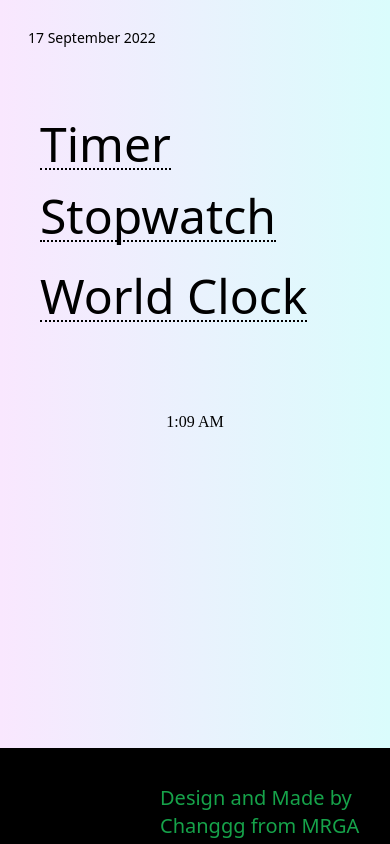
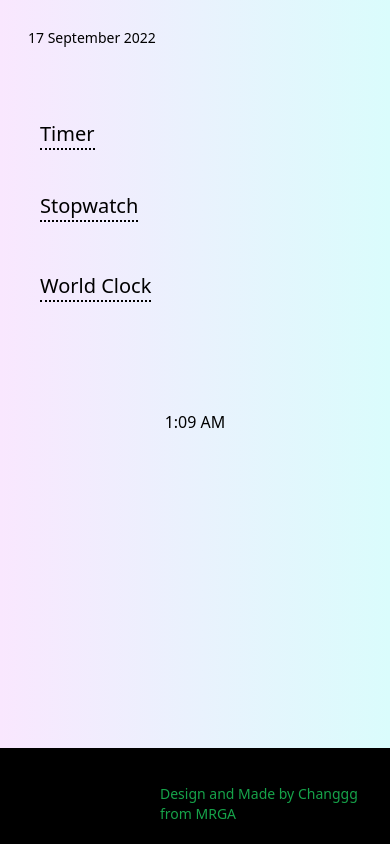
Before and after one commit to TanChang-2007/presentationday, a React (Vite) app: page / in a window 390 px wide. Built offline with nearby package versions, Linux system fonts and the light colour scheme; some icons are missing; a web font is replaced by a local one.

Commit message:
done responsive

```diff
--- a/src/App.jsx
+++ b/src/App.jsx
@@ -1,7 +1,6 @@
-import { useState } from 'react'
-import moment, { now } from 'moment';
+import moment from 'moment';
 import {
-  BrowserRouter, Routes, Route, Link,
+  BrowserRouter, Routes, Route,
 } from 'react-router-dom';
 import { Icon } from '@iconify/react';
 import 'animate.css';
@@ -12,17 +11,17 @@ function Home() {
     <div className="flex bg-gradient-to-r from-[#F9E7FE] to-[#DAFCFC]">
       <div className='absolute text-sm sm:text-md md:text-xl lg:text-2xl xl:text-3xl 2xl:text-4xl m-7 select-none'>{moment().format('DD MMMM YYYY')}</div>
       <div className='flex flex-col pt-10'>
-        <a href='https://www.timeanddate.com/timer/'><span className=' border-b-2 border-black border-dotted flex flex-row align-middle text-5xl absolute m-10 pt-10'>Timer</span></a>
-        <a href='https://stopwatch.online-timers.com/online-stopwatch'><span className=' border-b-2 border-black border-dotted flex flex-row align-middle text-5xl absolute m-10 pt-28'>Stopwatch</span></a>
-        <a href='https://www.timeanddate.com/worldclock/'><span className=' border-b-2 border-black border-dotted flex flex-row align-middle text-5xl absolute m-10 pt-48'>World Clock</span></a>
+        <a href='https://www.timeanddate.com/timer/'><span className=' border-b-2 border-black border-dotted flex flex-row align-middle text-xl md:text-2xl lg:text-3xl absolute m-10 pt-10'>Timer</span></a>
+        <a href='https://stopwatch.online-timers.com/online-stopwatch'><span className=' border-b-2 border-black border-dotted flex flex-row align-middle text-xl md:text-2xl lg:text-3xl absolute m-10 pt-28'>Stopwatch</span></a>
+        <a href='https://www.timeanddate.com/worldclock/'><span className=' border-b-2 border-black border-dotted flex flex-row align-middle text-xl md:text-2xl lg:text-3xl absolute m-10 pt-48'>World Clock</span></a>
       </div>
-      <div className='flex flex-1 animate__animated animate__pulse sm:text-3xl md:text-5xl lg:text-\6xl xl:text-7xl 2xl:text-8xl items-center justify-center h-screen select-none font-[DM-Sans]'>
+      <div className='flex flex-1 animate__animated animate__pulse sm:text-3xl md:text-5xl lg:text-\6xl xl:text-7xl 2xl:text-8xl items-center justify-center h-screen select-none'>
         {moment().format("LT")}
       </div>
       <footer className='bg-black h-24 w-full flex flex-row absolute inset-x-0 bottom-0 overflow-auto gap-5'>
         <div className=' text-white pt-7 pl-10'><a href="https://github.com/TanChang-2007"><Icon icon="akar-icons:github-fill" width="40" height="40" /></a></div>
         <div className='text-white pt-7'><a href='https://www.facebook.com/profile.php?id=100045748002108'><Icon icon="akar-icons:facebook-fill" width="40" height="40" /></a></div>
-        <div className='text-green-600 pt-9 bottom-0 right-0  text-xl'> Design and Made by Changgg from MRGA</div>
+        <div className='text-green-600 pt-9 bottom-0 right-0  text-sm sm:text-lg md:text-2xl'> Design and Made by Changgg from MRGA</div>
       </footer>
     </div>
   )
```
